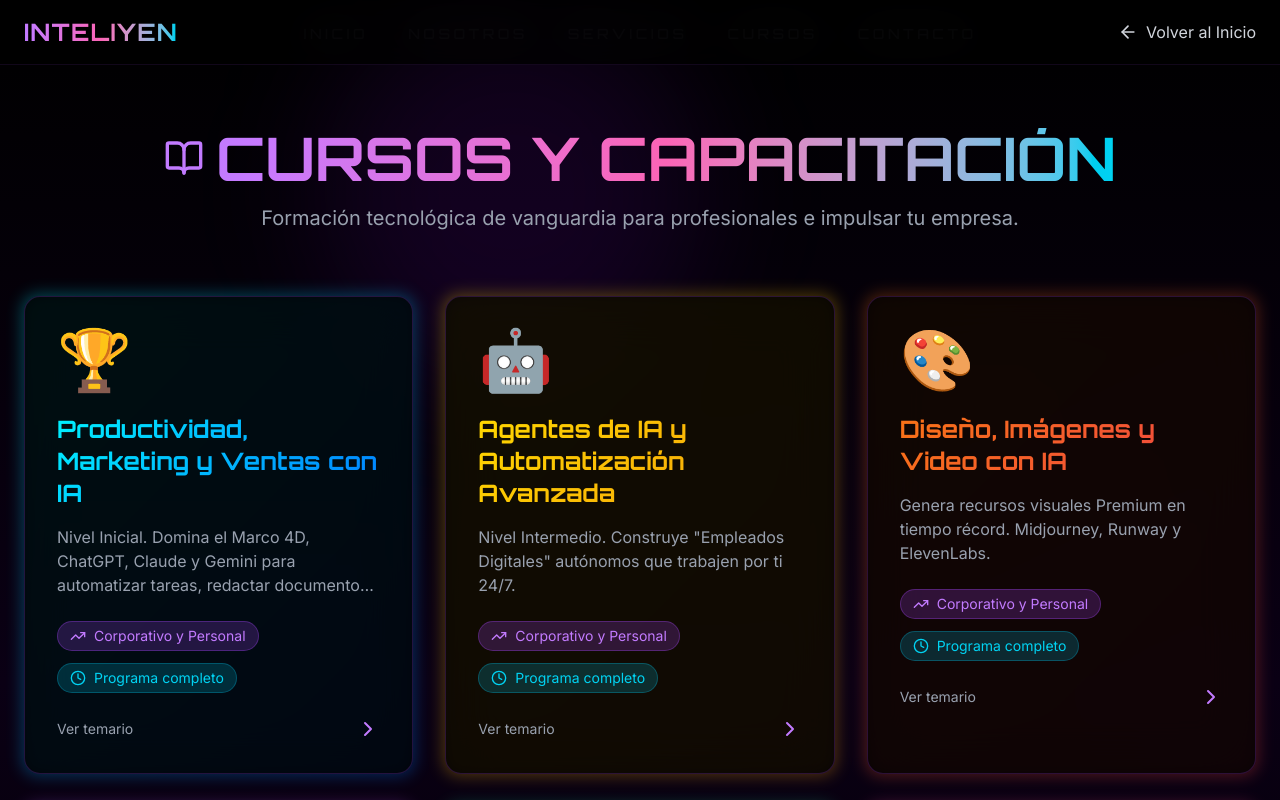
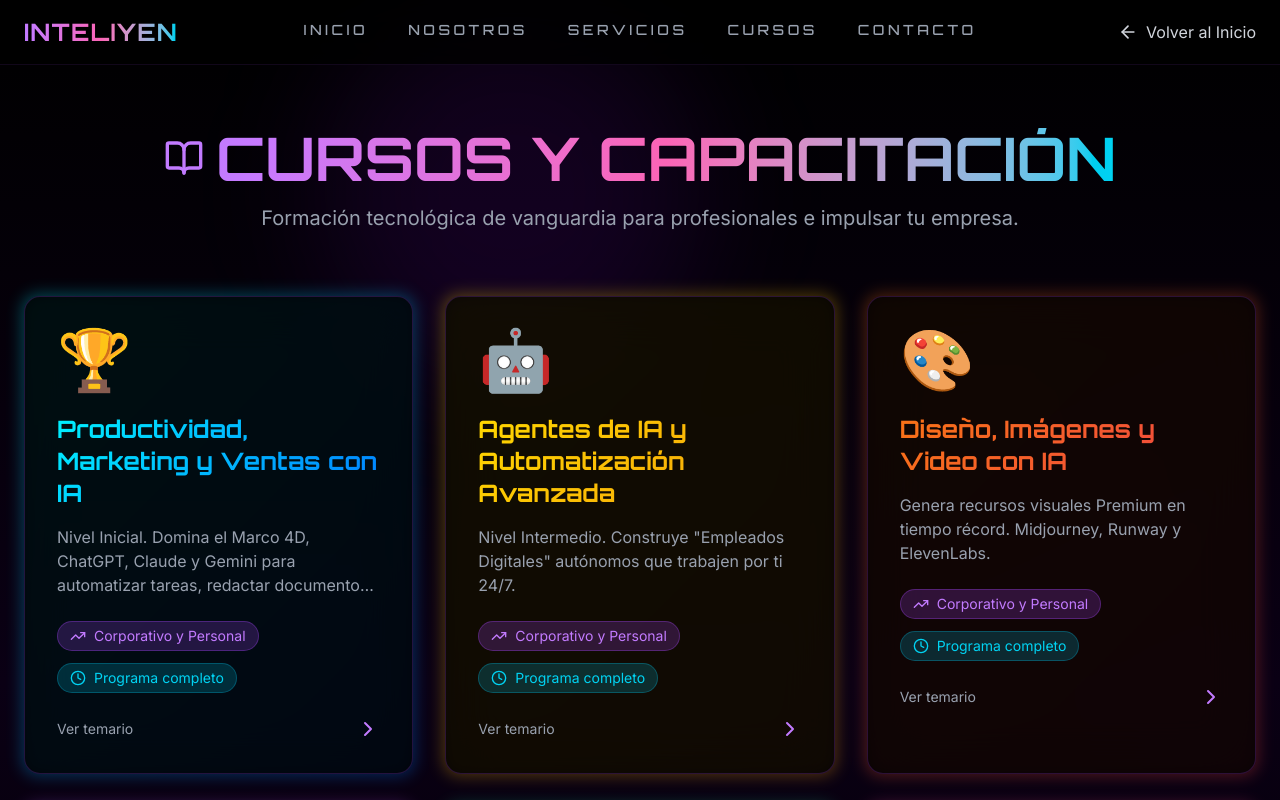
Before and after one commit to inteliyentecnologia-blip/inteliyen-web, a React (Vite) app: page /cursos in a window 1280 px wide. Shown: the top 800 px of the page. Built offline with nearby package versions, Linux system fonts and the light colour scheme.

Commit message:
fix: aplica z-index supremo al menu hamburguesa para evitar bloqueo de clicks

```diff
--- a/src/app/components/Header.tsx
+++ b/src/app/components/Header.tsx
@@ -5,9 +5,7 @@ export function Header() {
   const [isMobileMenuOpen, setIsMobileMenuOpen] = useState(false);
 
   useEffect(() => {
-    const handleScroll = () => {
-      setIsScrolled(window.scrollY > 20);
-    };
+    const handleScroll = () => setIsScrolled(window.scrollY > 20);
     window.addEventListener('scroll', handleScroll);
     return () => window.removeEventListener('scroll', handleScroll);
   }, []);
@@ -30,67 +28,62 @@ export function Header() {
 
   return (
     <>
+      {/* Z-INDEX EXTREMO: z-[9999] asegura que el header esté por encima de las luces invisibles del Hero */}
       <header
-        className={`fixed top-0 left-0 right-0 z-50 transition-all duration-300 ${
+        className={`fixed top-0 left-0 right-0 z-[9999] transition-all duration-300 ${
           isScrolled
-            ? 'bg-black/80 backdrop-blur-md border-b border-purple-500/20 py-4'
-            : 'bg-transparent py-6'
+            ? 'bg-black/90 backdrop-blur-md border-b border-purple-500/30 py-3'
+            : 'bg-transparent py-5'
         }`}
       >
-        {/* justify-end empuja la hamburguesa a la derecha, sin texto a la izquierda */}
         <div className="max-w-7xl mx-auto px-6 flex justify-end md:justify-center items-center">
 
-          {/* Navegación Desktop */}
-          <nav
-            className="hidden md:flex gap-10 text-xs lg:text-sm tracking-[0.25em] font-medium uppercase"
-            style={{ fontFamily: "'Orbitron', sans-serif" }}
-          >
+          <nav className="hidden md:flex gap-10 text-xs lg:text-sm tracking-[0.25em] font-medium uppercase" style={{ fontFamily: "'Orbitron', sans-serif" }}>
             {navLinks.map((link) => (
-              <a key={link.name} href={link.href} className="text-gray-400 hover:text-white transition-colors duration-300">
+              <a key={link.name} href={link.href} className="text-gray-400 hover:text-white transition-colors">
                 {link.name}
               </a>
             ))}
           </nav>
 
-          {/* Botón de Menú Hamburguesa (Más grande y fácil de tocar) */}
+          {/* BOTÓN BLINDADO: cursor-pointer explícito y pointer-events-auto */}
           <button
-            className="md:hidden text-gray-300 hover:text-white p-2 focus:outline-none transition-colors relative z-[60]"
+            type="button"
+            className="md:hidden text-white p-3 cursor-pointer pointer-events-auto active:scale-95 transition-transform"
             onClick={() => setIsMobileMenuOpen(true)}
           >
-            <svg className="w-8 h-8" fill="none" stroke="currentColor" viewBox="0 0 24 24">
-              <path strokeLinecap="round" strokeLinejoin="round" strokeWidth={2} d="M4 6h16M4 12h16M4 18h16" />
+            {/* pointer-events-none en el SVG evita que el ícono intercepte el clic del botón */}
+            <svg className="w-9 h-9 pointer-events-none" fill="none" stroke="currentColor" viewBox="0 0 24 24">
+              <path strokeLinecap="round" strokeLinejoin="round" strokeWidth={2.5} d="M4 6h16M4 12h16M4 18h16" />
             </svg>
           </button>
+
         </div>
       </header>
 
-      {/* OVERLAY DEL MENÚ MÓVIL (Blindado con z-[100] y pointer-events) */}
+      {/* OVERLAY DEL MENÚ MÓVIL: z-[10000] para ganarle incluso al header */}
       <div
-        className={`fixed inset-0 z-[100] bg-black/95 backdrop-blur-xl transition-all duration-300 flex flex-col justify-center items-center md:hidden ${
+        className={`fixed inset-0 z-[10000] bg-black/95 backdrop-blur-2xl transition-all duration-300 flex flex-col justify-center items-center md:hidden ${
           isMobileMenuOpen ? 'opacity-100 visible pointer-events-auto' : 'opacity-0 invisible pointer-events-none'
         }`}
       >
-        {/* Botón para cerrar (X) */}
         <button
-          className="absolute top-6 right-6 text-gray-400 hover:text-white p-2 transition-colors"
+          type="button"
+          className="absolute top-6 right-6 text-white p-4 cursor-pointer active:scale-95 transition-transform"
           onClick={() => setIsMobileMenuOpen(false)}
         >
-          <svg className="w-10 h-10" fill="none" stroke="currentColor" viewBox="0 0 24 24">
-            <path strokeLinecap="round" strokeLinejoin="round" strokeWidth={2} d="M6 18L18 6M6 6l12 12" />
+          <svg className="w-10 h-10 pointer-events-none" fill="none" stroke="currentColor" viewBox="0 0 24 24">
+            <path strokeLinecap="round" strokeLinejoin="round" strokeWidth={2.5} d="M6 18L18 6M6 6l12 12" />
           </svg>
         </button>
 
-        {/* Links del menú móvil */}
-        <nav
-          className="flex flex-col gap-10 text-center text-xl tracking-[0.2em] font-medium uppercase"
-          style={{ fontFamily: "'Orbitron', sans-serif" }}
-        >
+        <nav className="flex flex-col gap-10 text-center text-2xl tracking-[0.2em] font-medium uppercase" style={{ fontFamily: "'Orbitron', sans-serif" }}>
           {navLinks.map((link) => (
             <a
               key={link.name}
               href={link.href}
               onClick={() => setIsMobileMenuOpen(false)}
-              className="text-gray-300 hover:text-[#ff7eb6] transition-colors duration-300"
+              className="text-gray-300 hover:text-[#ff7eb6] transition-colors p-2"
             >
               {link.name}
             </a>
```
Also changed, not shown: 4 other files (tests, documents, lock files or other folders).
